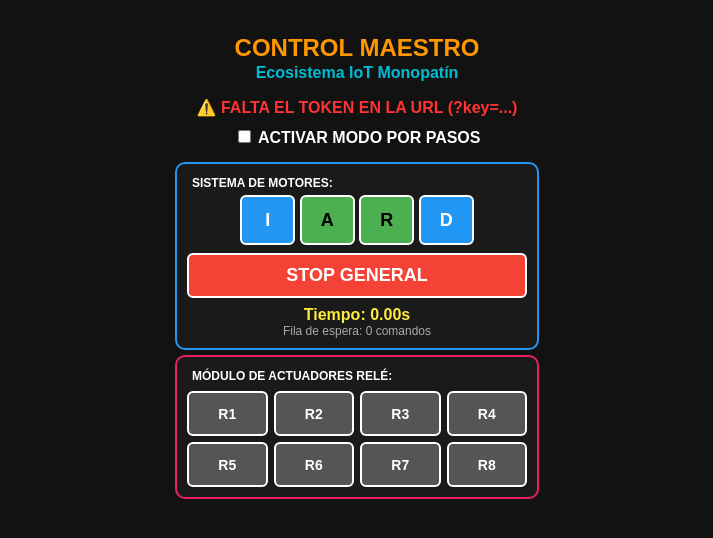
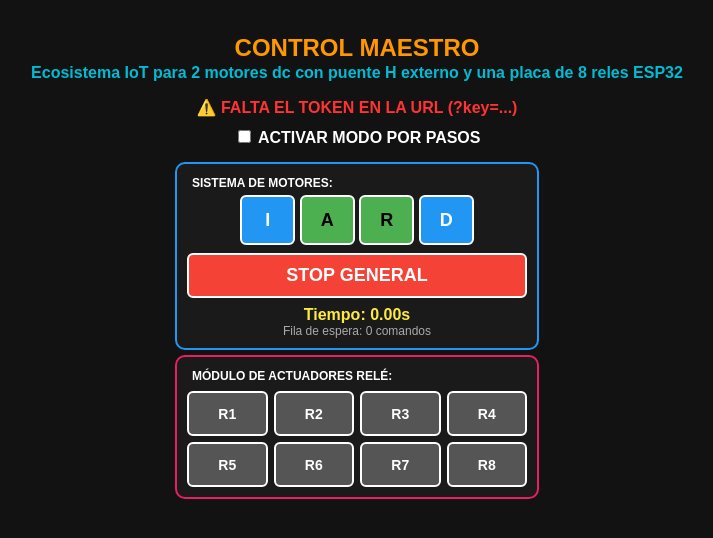
Before and after one commit to pauloarzapy/controlmotordc, a plain HTML site: page index.html in a window 1280 px wide. Shown: the whole page, without its empty margins (283-996 px from the left). Drawn offline with Linux system fonts and the light colour scheme.

Commit message:
Update index.html

```diff
--- a/index.html
+++ b/index.html
@@ -28,7 +28,7 @@
 <body>
 
     <h1>CONTROL MAESTRO</h1>
-    <h3>Ecosistema IoT Monopatín</h3>
+    <h3>Ecosistema IoT para 2 motores dc con puente H externo y una placa de 8 reles ESP32</h3>
 
     <div id="msg-error">⚠️ FALTA EL TOKEN EN LA URL (?key=...)</div>
 
```
